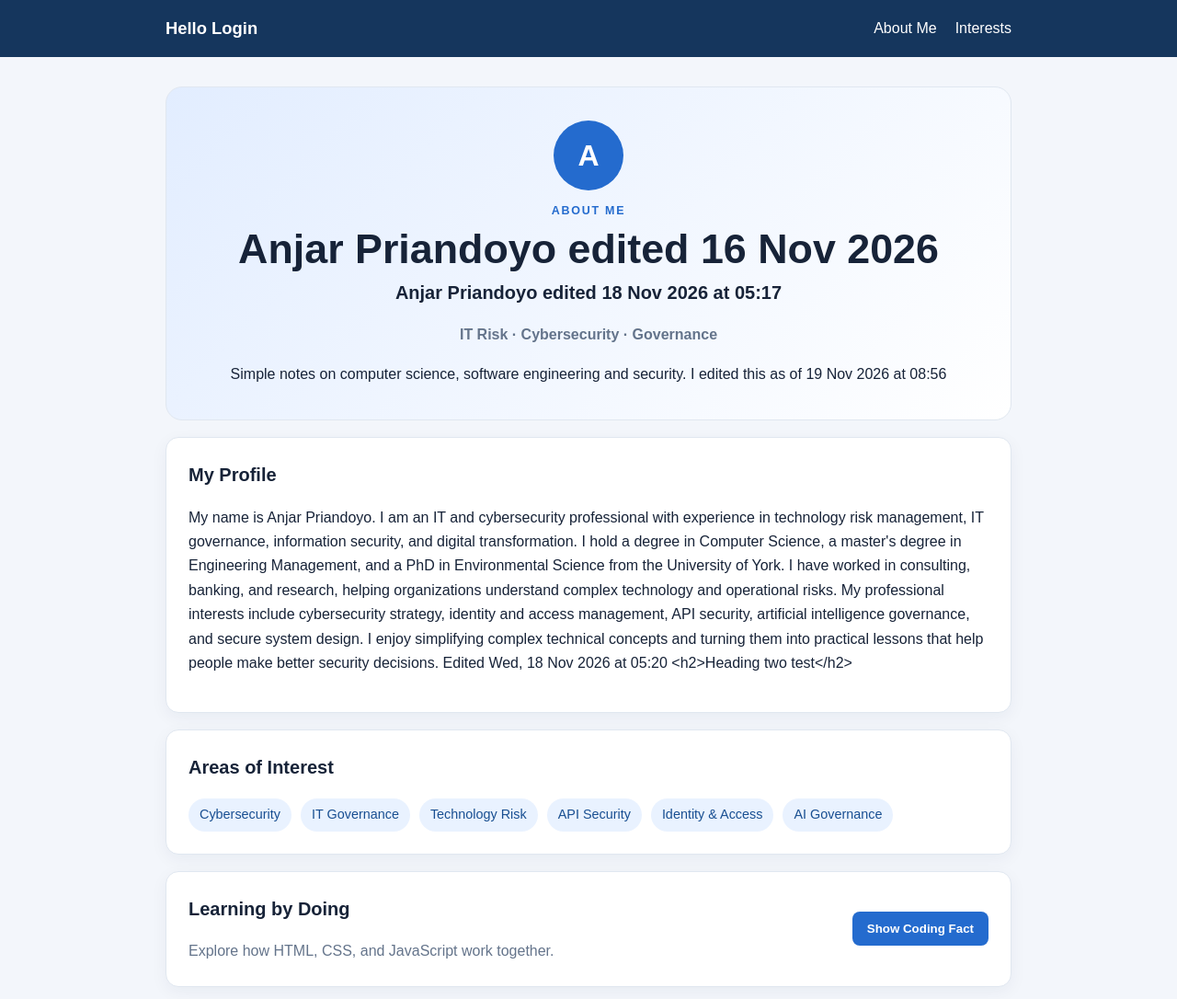
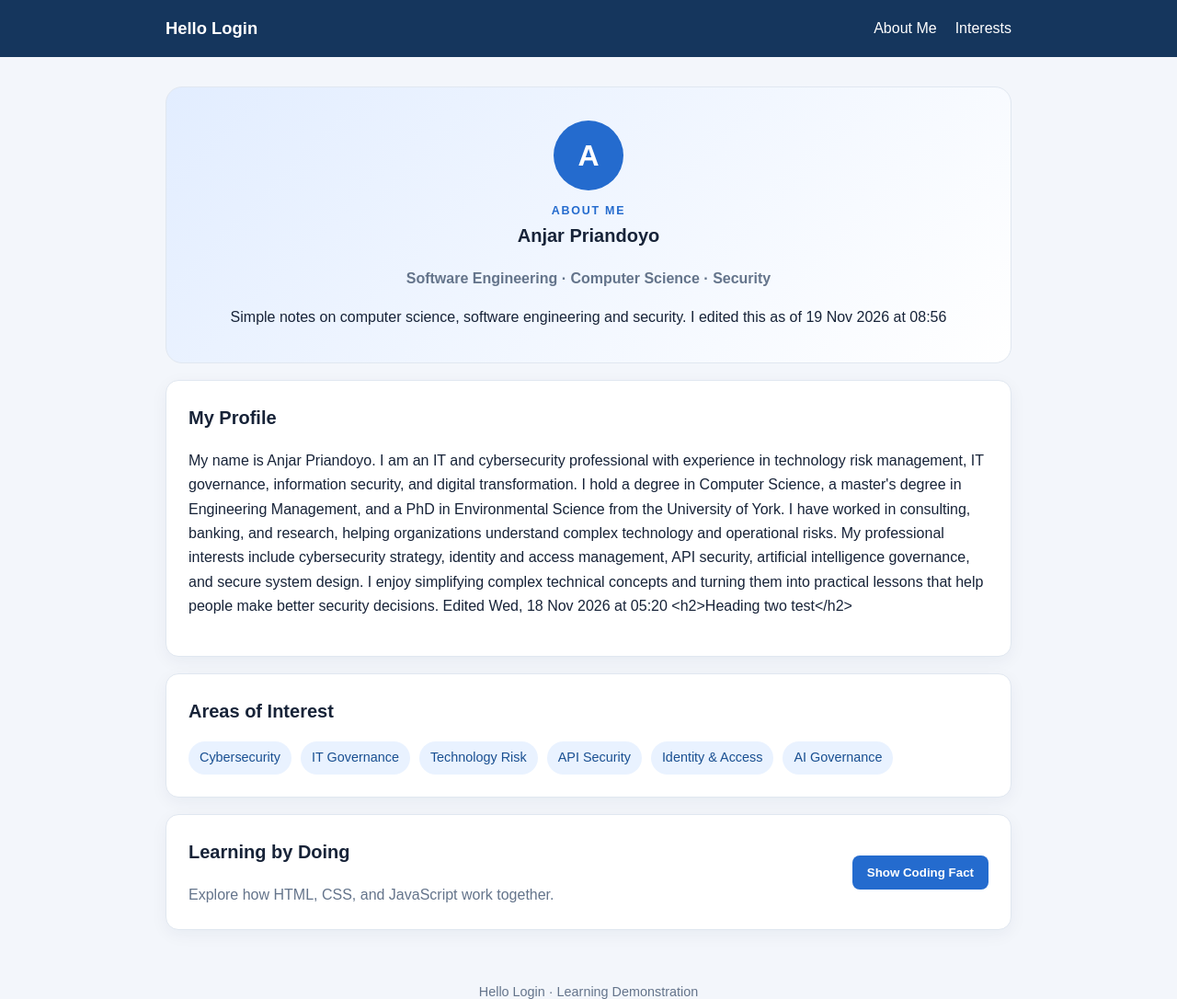
Before and after one commit to priandoyo/aboutme, a plain HTML site: page index.html in a window 1280 px wide. Shown: the top 1086 px of the page at 92% size. Drawn offline with Linux system fonts and the light colour scheme.

Commit message:
Update index.html

```diff
--- a/index.html
+++ b/index.html
@@ -26,12 +26,10 @@
             <div class="avatar">A</div>
 
             <p class="eyebrow">ABOUT ME</p>
-
-            <h1>Anjar Priandoyo edited 16 Nov 2026</h1>
-            <h2>Anjar Priandoyo edited 18 Nov 2026 at 05:17</h2>
+            <h2>Anjar Priandoyo</h2>
 
             <p class="subtitle">
-                IT Risk · Cybersecurity · Governance
+                Software Engineering · Computer Science · Security
             </p>
 
             <p class="intro">
```
